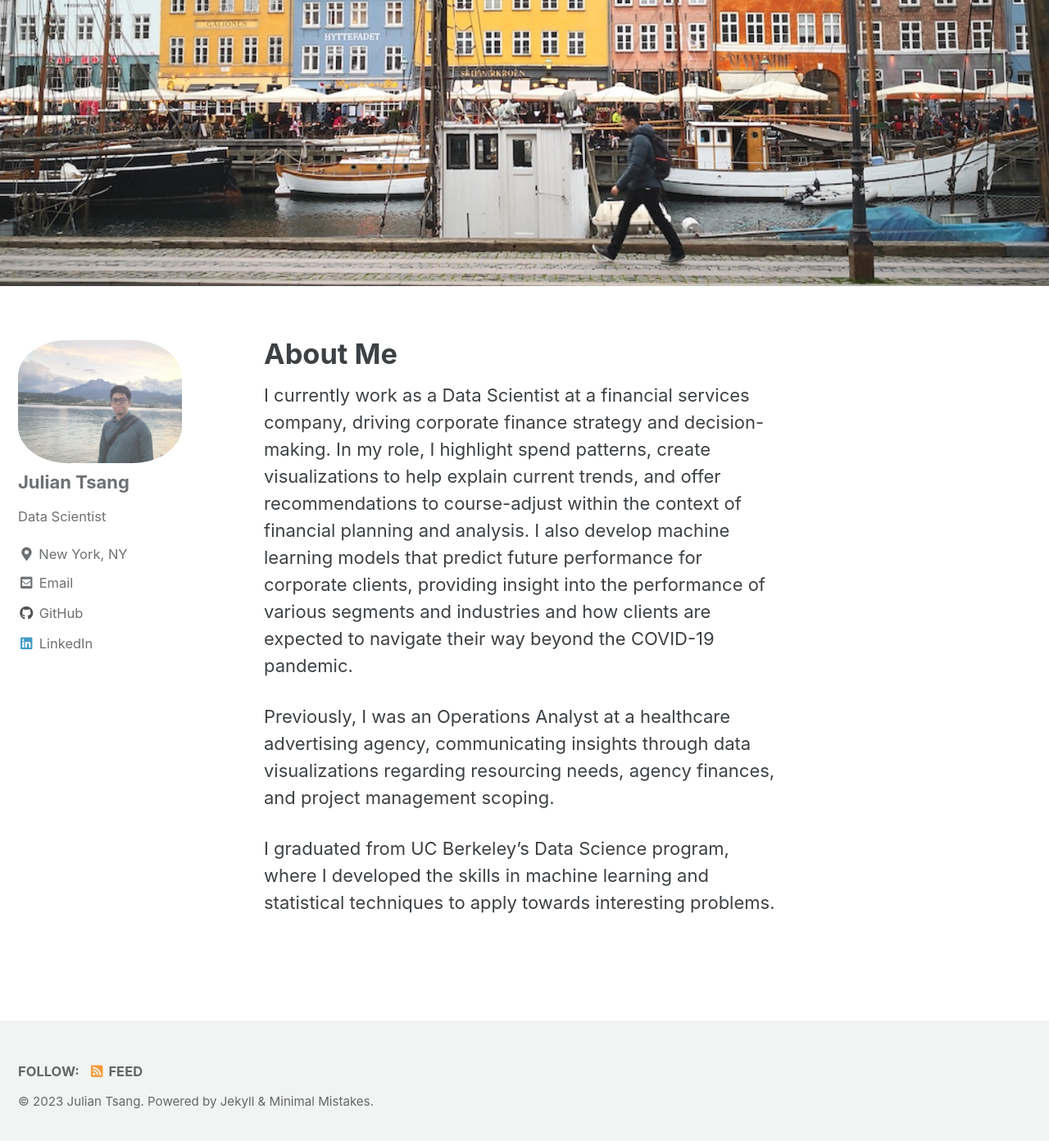
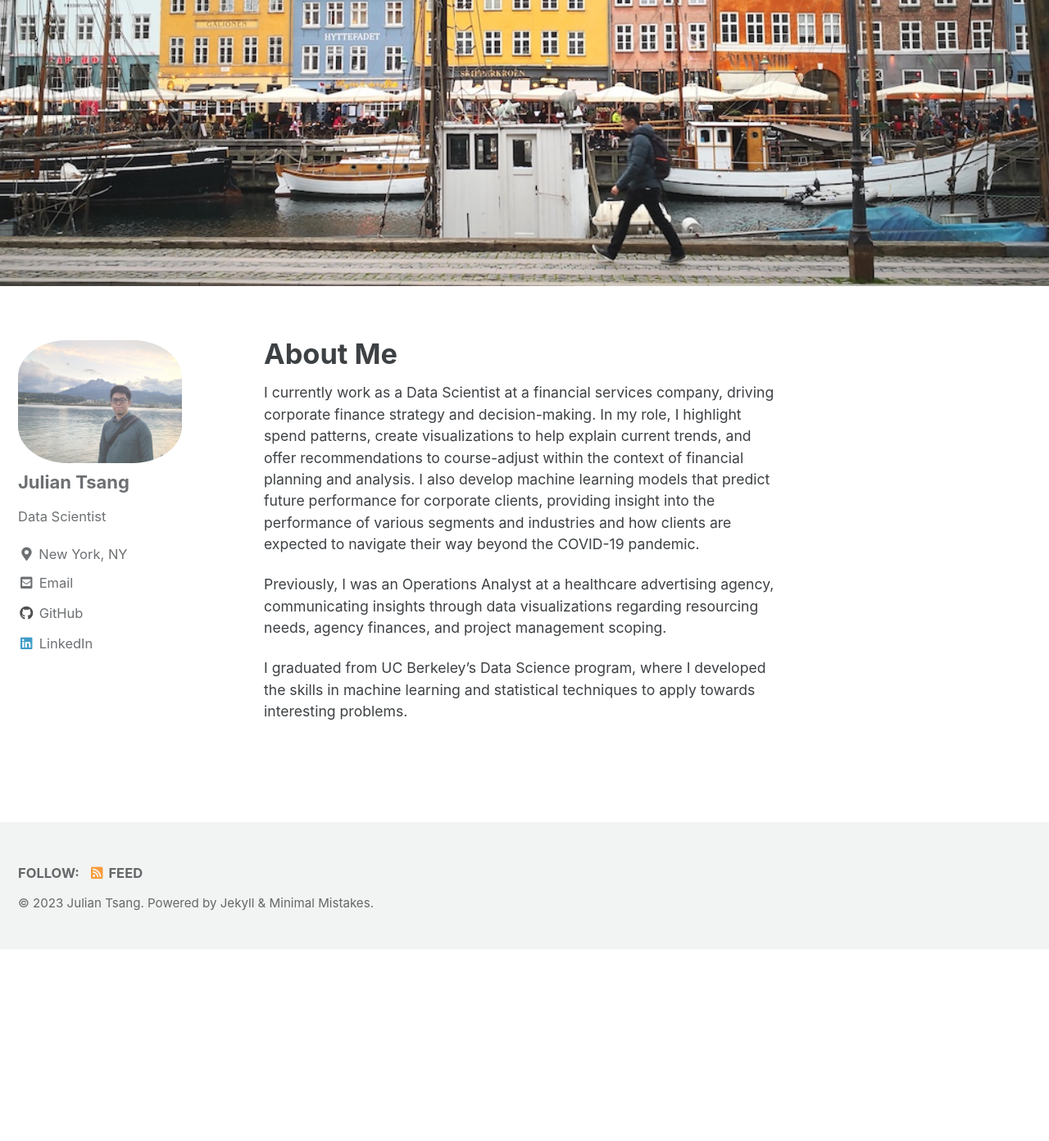
Before and after one commit to juliantsang1/juliantsang1.github.io, a Jekyll site: the page built from _pages/about.md, in a window 1280 px wide and 1400 px high, scrolled down 369 px. Shown: the top 1392 px of the window at 82% size. Built offline with Jekyll 4.4.1, drawn with Linux system fonts in a browser that asks for light colours; cached includes are drawn as plain includes; after the commit the page ends 1527 px from its top, so only the background shows below that.

Commit message:
change font size for posts

```diff
--- a/_sass/minimal-mistakes/_page.scss
+++ b/_sass/minimal-mistakes/_page.scss
@@ -108,7 +108,7 @@ body {
   p,
   li,
   dl {
-    font-size: 1em;
+    font-size: 0.8em;
   }
 
   /* paragraph indents */
```
Also changed, not shown: _pages/projects.md (+1 -2 lines).
